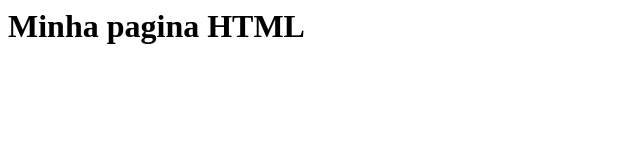
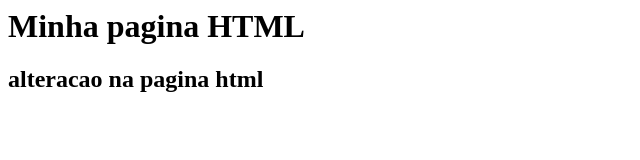
Before and after one commit to Carneirots/gama-no-github, a plain HTML site: page index.html in a window 1280 px wide. Shown: the whole page, without its empty margins (0-640 px from the left). Drawn offline with Linux system fonts and the light colour scheme.

Commit message:
arquivo index atualizado novamente

```diff
--- a/index.html
+++ b/index.html
@@ -1,5 +1,6 @@
 <html>
   <body>
     <h1>Minha pagina HTML</h1>
+    <h2>alteracao na pagina html</h2>
   </body>
 </html>
```
